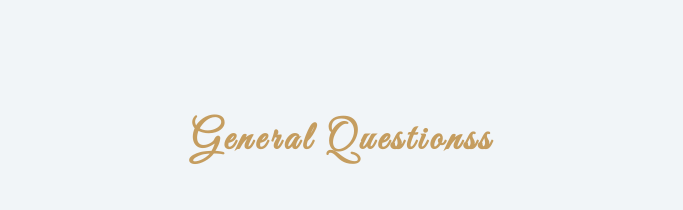
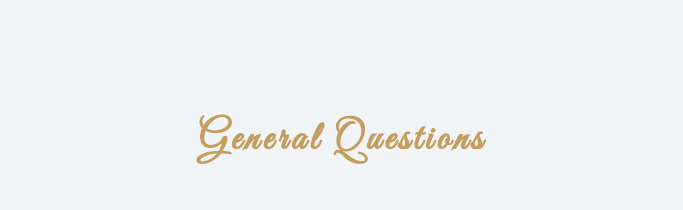
Before and after one commit to DanZ98/Udemy-Questions-Project, a plain HTML site: page index.html in a window 1280 px wide. Shown: the top 210 px of the page, without its empty margins (298-981 px from the left). Drawn offline with nearby package versions, Linux system fonts and the light colour scheme.

Commit message:
Updated h2 copy

```diff
--- a/index.html
+++ b/index.html
@@ -16,7 +16,7 @@
     <section class="questions">
       <!-- title -->
       <div class="title">
-        <h2>general questionss</h2>
+        <h2>general questions</h2>
       </div>
       <!-- questions -->
       <div class="section-center">
```
